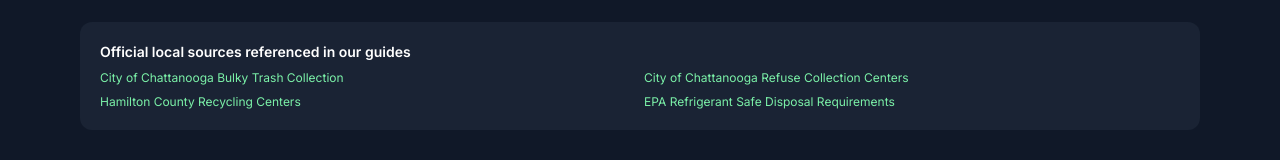
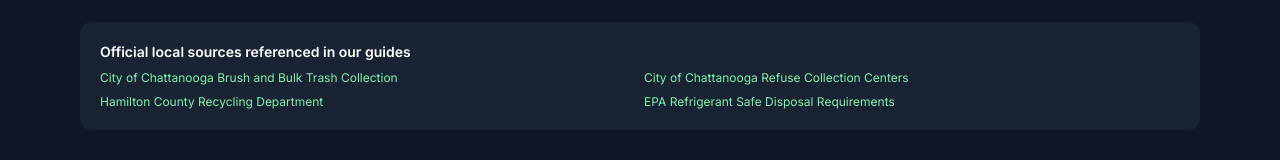
Before and after one commit to jppdigital-hub/local-seo-lead-gen-websites, a Next.js app: page / in a window 1280 px wide. Shown: the part 7537-7697 px from the top of the page. Built offline with nearby package versions, Linux system fonts and the light colour scheme.

Commit message:
Fix official footer source links

```diff
--- a/components/Footer.tsx
+++ b/components/Footer.tsx
@@ -14,16 +14,16 @@
 
 const officialSourceLinks = [
   {
-    href: "https://chattanooga.gov/services/waste-recycling/bulky-trash-collection",
-    label: "City of Chattanooga Bulky Trash Collection",
+    href: "https://chattanooga.gov/services/waste-recycling/brush-collection",
+    label: "City of Chattanooga Brush and Bulk Trash Collection",
   },
   {
     href: "https://chattanooga.gov/services/waste-recycling/refuse-collection-centers",
     label: "City of Chattanooga Refuse Collection Centers",
   },
   {
-    href: "https://www.hamiltontn.gov/Recycling.aspx",
-    label: "Hamilton County Recycling Centers",
+    href: "https://recycle.hamiltontn.gov/",
+    label: "Hamilton County Recycling Department",
   },
   {
     href: "https://www.epa.gov/section608/stationary-refrigeration-safe-disposal-requirements",
```
